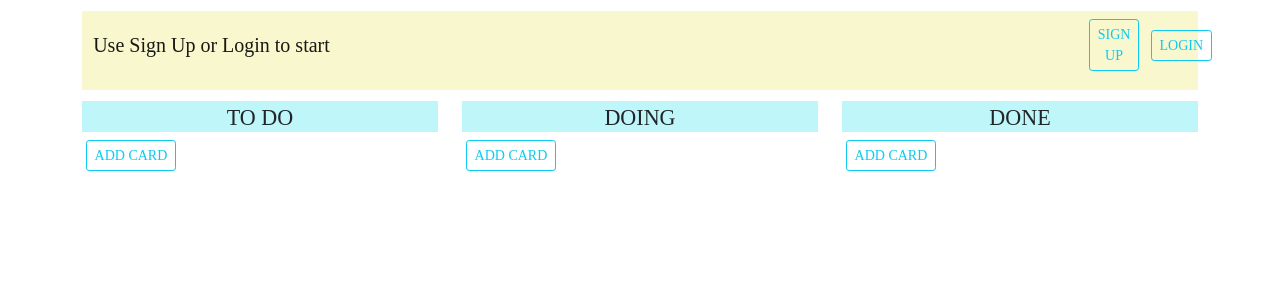
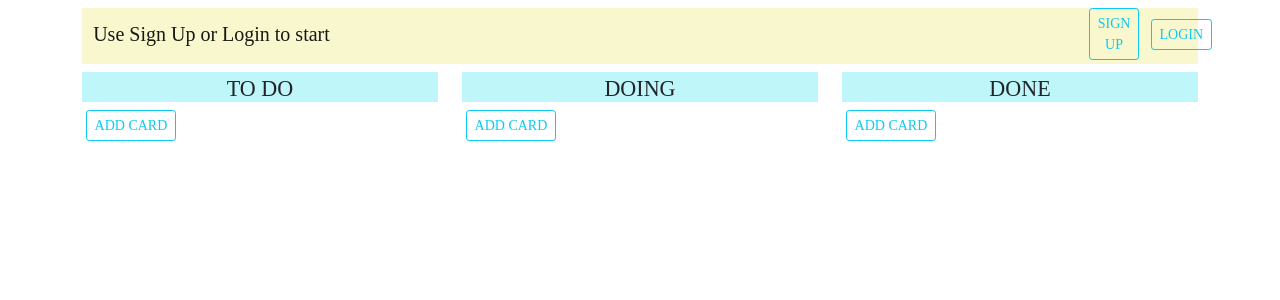
Before and after one commit to Katerina964/canban_board, a Django app: page / in a window 1280 px wide. Shown: the top 300 px of the page. Run offline with Django 3.2, Linux system fonts and the light colour scheme; data that the repository does not hold is empty.

Commit message:
fixed bugs

```diff
--- a/django/canban_board/forms.py
+++ b/django/canban_board/forms.py
@@ -21,6 +21,11 @@
         model = Card
         fields = ('name', 'description', 'start_date', 'end_date',
                   'state')
+        error_messages = {
+            'start_date': {
+                'invalid': _("Enter in the format 2021-05-18")},
+            'end_date': {
+                'invalid': _("Enter in the format 2021-05-18")}}
 
 
 class UserForm(forms.Form):
--- a/django/canban_board/static/css/canban_board.css
+++ b/django/canban_board/static/css/canban_board.css
@@ -14,8 +14,7 @@
 .registor+button {margin-left: 14%; margin-top: 1%}
 .registor tr th {color:gray;}
 .navbar-brand{margin-right: 67%}
-nav {height: 50%; margin-top: 1%; margin-bottom: 1%}
+nav {height: 3.5em; margin-top: 0.5em; margin-bottom: 0.5em}
 #A {margin-left: 77%;}
-/* #B { padding-right:0%} */
 .col-4{font-size: 130%; color: #422e07dd}
 .col-8{padding-right: 0%}
--- a/django/canban_board/static/css/canban_board1.css
+++ b/django/canban_board/static/css/canban_board1.css
@@ -4,3 +4,4 @@
 .registor tr td input, textarea {width:100%;}
 #A {margin-left: 10%}
 .col-4{font-size: 70%; color: white}
+nav {height: 6em}
--- a/django/canban_board/templates/canban_board/contact.html
+++ b/django/canban_board/templates/canban_board/contact.html
@@ -2,9 +2,10 @@
 
 {% block content %}
 <div class="container">
-<div class="create mx-lg-auto">
- <p style='text-align: center; font-size: 120%'>Please send your questions to <b>worker.search772@gmail.com</b></p>
+<div class="create mx-lg-auto" style="height:15em">
+ <p style='text-align: center; font-size: 120%; padding-top: 2em; padding-bottom: 2em'>Please send your questions to <b>worker.search772@gmail.com</b></p>
 
+<a href="{% url 'canban_board:list' %}" class="btn btn-outline-info">BACK</a>
 </div>
 </div>
 {% endblock %}
--- a/django/canban_board/templates/canban_board/lending.html
+++ b/django/canban_board/templates/canban_board/lending.html
@@ -2,16 +2,10 @@
 {% block content %}
 
 <div class="container">
-  <nav class="navigation navbar navbar-expand-lg navbar-light" style="background-color:#e8e46151">
-      <a class="navbar-brand" href="">Use Sign Up or Login to start</a>
-    <!-- <button class="navbar-toggler" type="button" data-toggle="collapse" data-target="#navbarNavAltMarkup"
-        aria-controls="navbarNavAltMarkup" aria-expanded="false" aria-label="Toggle navigation">
-        <span class="navbar-toggler-icon"></span>
-    </button> -->
-  <!-- <div class="row m-1" style="background-color: #e8e46151; border-radius: 5px; height: 2.7em">
-  <div class="col-8 pt-2" style="color: #422e07dd"><pre>Use Sign Up or Login to start</pre></div> -->
-  <a href="{% url 'canban_board:register' %}" class="btn btn-outline-info btn-sm ">SIGN UP</a>
-  <a href="{% url 'login' %}"class="btn btn-outline-info btn-sm">LOGIN</a>
+  <nav class="navigation navbar navbar-expand-lg navbar-light" style="background-color:#e8e46151;">
+      <a class="navbar-brand mt-2" href="">Use Sign Up or Login to start</a>
+  <a href="{% url 'canban_board:register' %}" class="btn btn-outline-info btn-sm mt-lg-2 ">SIGN UP</a>
+  <a href="{% url 'login' %}"class="btn btn-outline-info btn-sm mt-lg-2">LOGIN</a>
   </nav>
 
 <div class="row">
```
Also changed, not shown: robots.txt (added, +8 -0 lines), django/canban_board/migrations/0002_auto_20210531_1116.py (added).
